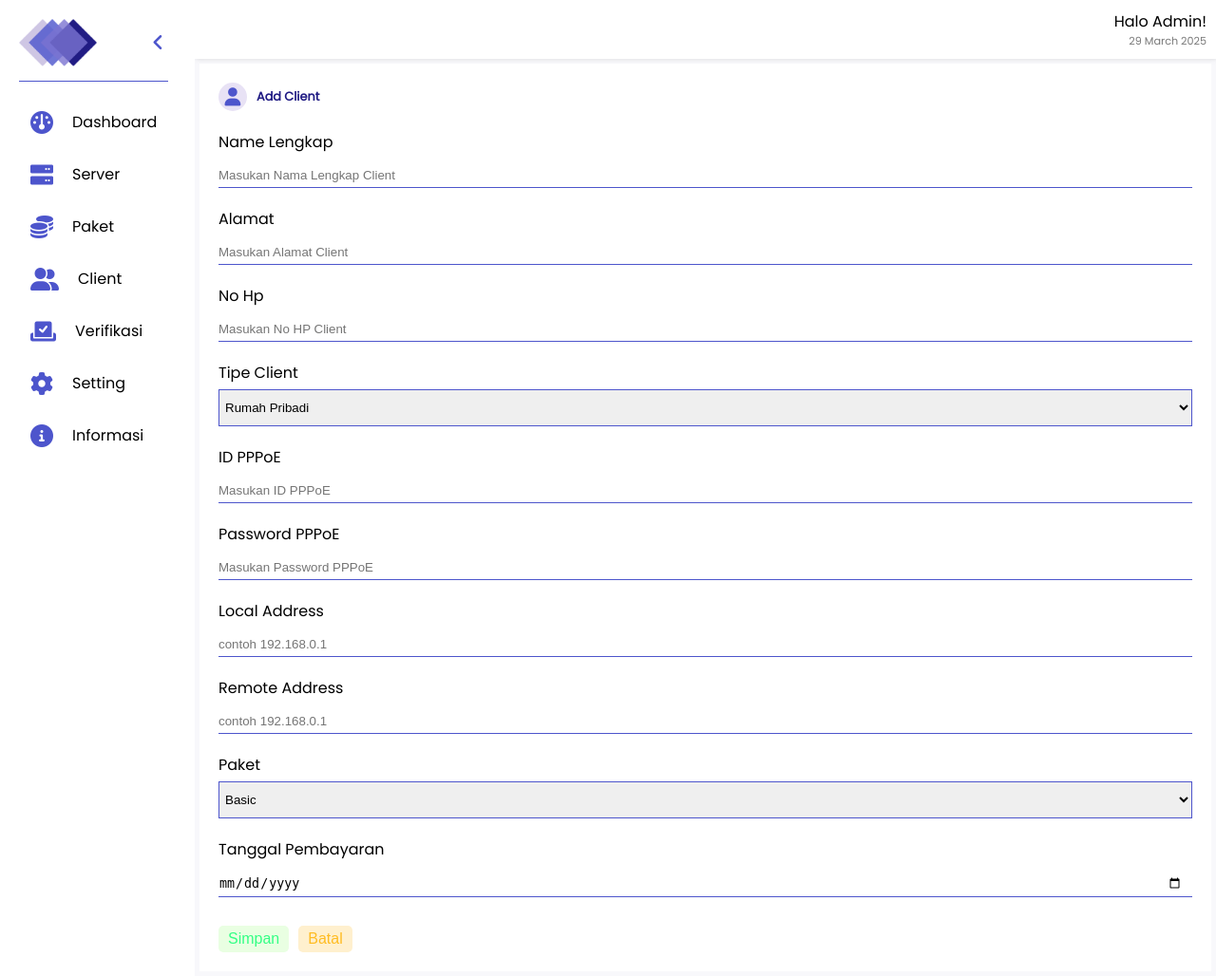
After one commit to ManikTzyyy/plumnet, a Django app: page /add-client/ in a window 1280 px wide. The commit adds this page. Shown: the whole page at 95% size. Run offline with Django 4.2, Linux system fonts and the light colour scheme.

Commit message:
adding forms page

```diff
--- a/polls/static/css/style.css
+++ b/polls/static/css/style.css
@@ -28,20 +28,20 @@ body {
 
 a {
   text-decoration: none;
-  transition: all 0.4s ease-in-out;
+  transition: all 0.2s ease-in-out;
 }
 
 i {
   color: var(--clr-second);
   font-size: 1.5em;
-  transition: all 0.4s ease-in-out;
+  transition: all 0.2s ease-in-out;
 }
 
 button {
   text-decoration: none;
   border: none;
   background-color: transparent;
-  scale: 1.3;
+
 }
 
 button:hover {
@@ -242,13 +242,13 @@ button:hover {
 }
 
 .main-button, .success-button, .warning-button, .danger-button {
-  border-radius: 20px;
-  padding: 5px 20px;
+  border-radius: 5px;
+  padding: 5px 10px;
   width: fit-content;
   text-align: center;
-  font-weight: bold;
+  font-weight: 500;
   transition: all ease-in-out 0.2s;
-  font-size: 0.8em;
+  font-size: 1em;
   cursor: pointer; /* Menambahkan cursor pointer di sini */
 }
 
@@ -317,7 +317,7 @@ button:hover {
 
 .logo {
   justify-content: space-between;
-  transition: all ease-in-out 0.4s;
+  transition: all ease-in-out 0.5s;
   align-items: center;
   font-size: 1.2em;
   padding-bottom: 15px;
@@ -500,7 +500,7 @@ button:hover {
   justify-content: start;
   align-items: center;
   color: var(--clr-second);
-  transition: all ease-in-out 0.4s;
+  transition: all ease-in-out 0.2s;
 }
 
 .dashboard .card-genieacs {
@@ -596,6 +596,65 @@ button:hover {
   text-align: center!important;
 }
 
+
+
+.form-wrapper .title-head-td {
+  font-size: 0.8em;
+  align-items: center;
+  gap: 10px;
+}
+
+.form-wrapper .button-wrapper {
+  gap: 10px;
+  justify-content: start;
+  align-items: center;
+  padding-top: 10px;
+}
+
+.form-wrapper i {
+  background-color: var(--clr);
+  margin: 0;
+  width: 30px;
+  height: 30px;
+  display: flex;
+  justify-content: center;
+  align-items: center;
+  border-radius: 100%;
+  color: var(--icon-clr);
+}
+
+.form-wrapper {
+  background-color: white;
+  padding: 20px;
+  gap: 20px;
+}
+
+.form-header {
+  gap: 20px;
+}
+
+.form-wrapper form {
+gap: 20px;
+}
+
+.form-wrapper form .column{
+  gap: 5px;
+  }
+
+.form-wrapper input{
+  padding: 10px 10px 5px 0px;
+  outline: none;
+  border: none;
+  border-bottom: 1px solid var(--clr-second);
+}
+
+.form-wrapper select {
+  border: 1px solid var(--clr-second);
+  outline: none;
+  padding: 10px 10px 10px 2px;
+
+}
+
 * {
   /* border: 1px solid rgba(255, 0, 0, 0.178); */
 }
--- a/polls/templates/dashboard/base.html
+++ b/polls/templates/dashboard/base.html
@@ -78,7 +78,7 @@
         <div class="header row">
           <div class="text-wrapper">
             <div class="main-text">Halo Admin!</div>
-            <div class="text-grey">19 april 2025</div>
+            <div class="text-grey">{% now "d F Y" %}</div>
           </div>
         </div>
         {% block content %} {% endblock %}</div>
--- /dev/null
+++ b/polls/templates/form-pages/form-client.html
@@ -0,0 +1,112 @@
+{% extends 'dashboard/base.html' %} {% block content %}
+
+<div class="content-page server">
+  <div class="form-wrapper column">
+    <div class="form-header column">
+      <div class="row title-head-td">
+        <i
+          class="fa-solid fa-user"
+          style="--clr: var(--clr-fourth); --icon-clr: var(--clr-second)"
+        ></i>
+        <span class="title">Add Client</span>
+      </div>
+    </div>
+
+    <form action="" class="column">
+      <div class="column">
+        <label for="fullname">Name Lengkap</label>
+        <input
+          type="text"
+          id="fullname"
+          name="fullname"
+          placeholder="Masukan Nama Lengkap Client"
+        />
+      </div>
+      <div class="column">
+        <label for="address">Alamat</label>
+        <input
+          type="text"
+          id="address"
+          name="address"
+          placeholder="Masukan Alamat Client"
+        />
+      </div>
+      <div class="column">
+        <label for="phone">No Hp </label>
+        <input
+          type="text"
+          id="phone"
+          name="phone"
+          placeholder="Masukan No HP Client"
+        />
+      </div>
+      <div class="column">
+        <label for="type">Tipe Client</label>
+        <select id="type">
+          <option value="house">Rumah Pribadi</option>
+          <option value="company">Perusahaan</option>
+          <option value="publicService">Layanan Public</option>
+        </select>
+      </div>
+      <div class="column">
+        <label for="pppoeID">ID PPPoE</label>
+        <input
+          type="text"
+          id="pppoeID"
+          name="pppoeID"
+          placeholder="Masukan ID PPPoE"
+        />
+      </div>
+      <div class="column">
+        <label for="pppoePass">Password PPPoE</label>
+        <input
+          type="password"
+          id="pppoePass"
+          name="pppoePass"
+          placeholder="Masukan Password PPPoE"
+        />
+      </div>
+      <div class="column">
+        <label for="localAdd">Local Address</label>
+        <input
+          type="text"
+          id="localAdd"
+          name="localAdd"
+          placeholder="contoh 192.168.0.1"
+        />
+      </div>
+      <div class="column">
+        <label for="remoteAdd">Remote Address</label>
+        <input
+          type="text"
+          id="remoteAdd"
+          name="remoteAdd"
+          placeholder="contoh 192.168.0.1"
+        />
+      </div>
+      <div class="column">
+        <label for="profile">Paket</label>
+        <select id="profile">
+          <option value="basic">Basic</option>
+          <option value="pro">Pro</option>
+        </select>
+      </div>
+      <div class="column">
+        <label for="due">Tanggal Pembayaran</label>
+        <input type="date" id="due" name="due" />
+      </div>
+      <div class="row button-wrapper">
+        <button class="success-button" type="submit">Simpan</button>
+        <button
+          class="warning-button"
+          type="button"
+          onclick="window.history.back();"
+        >
+          Batal
+        </button>
+      </div>
+    </form>
+  </div>
+</div>
+
+{% endblock %}
--- a/polls/templates/pages/client.html
+++ b/polls/templates/pages/client.html
@@ -10,7 +10,7 @@
         ></i>
         <span class="title">Client List</span>
       </div>
-      <a href="#" class="success-button">Add CLient +</a>
+      <a href="{% url 'add-client' %}" class="success-button">Add CLient +</a>
       <form action="" class="form-search row">
         <input
           class="search-box"
--- a/polls/templates/pages/paket.html
+++ b/polls/templates/pages/paket.html
@@ -10,7 +10,7 @@
         ></i>
         <span class="title">Paket List</span>
       </div>
-      <a href="#" class="success-button">Add Paket +</a>
+      <a href="{% url 'add-paket' %}" class="success-button">Add Paket +</a>
       <form action="" class="form-search row">
         <input
           class="search-box"
--- a/polls/templates/pages/server.html
+++ b/polls/templates/pages/server.html
@@ -10,7 +10,7 @@
         ></i>
         <span class="title">Server List</span>
       </div>
-      <a href="#" class="success-button"
+      <a href="{% url 'add-server' %}" class="success-button"
       >Add Device +</a>
       <form action="" class="form-search row">
         <input
--- a/polls/urls.py
+++ b/polls/urls.py
@@ -11,4 +11,9 @@ urlpatterns = [
     path('setting/', views.setting, name='setting'),
     path('informasi/', views.informasi, name='informasi'),
 
+    #forms
+    path('add-server/', views.addServer, name='add-server'),
+    path('add-paket/', views.addProfile, name='add-paket'),
+    path('add-client/', views.addClient, name='add-client'),
+
 ]
--- a/polls/views.py
+++ b/polls/views.py
@@ -23,3 +23,14 @@ def setting(request) :
 
 def informasi(request) :
     return render(request, 'pages/info.html')
+
+#forms
+
+def addServer(request) :
+    return render(request, 'form-pages/form-server.html')
+
+def addProfile(request) :
+    return render(request, 'form-pages/form-profile.html')
+
+def addClient(request) :
+    return render(request, 'form-pages/form-client.html')
```
Also changed, not shown: polls/templates/dashboard/dashboard.html (+4 -4 lines), polls/templates/form-pages/form-profile.html (added, +57 -0 lines), polls/templates/form-pages/form-server.html (added, +76 -0 lines), polls/templates/pages/verifikasi.html (+54 -3 lines).
